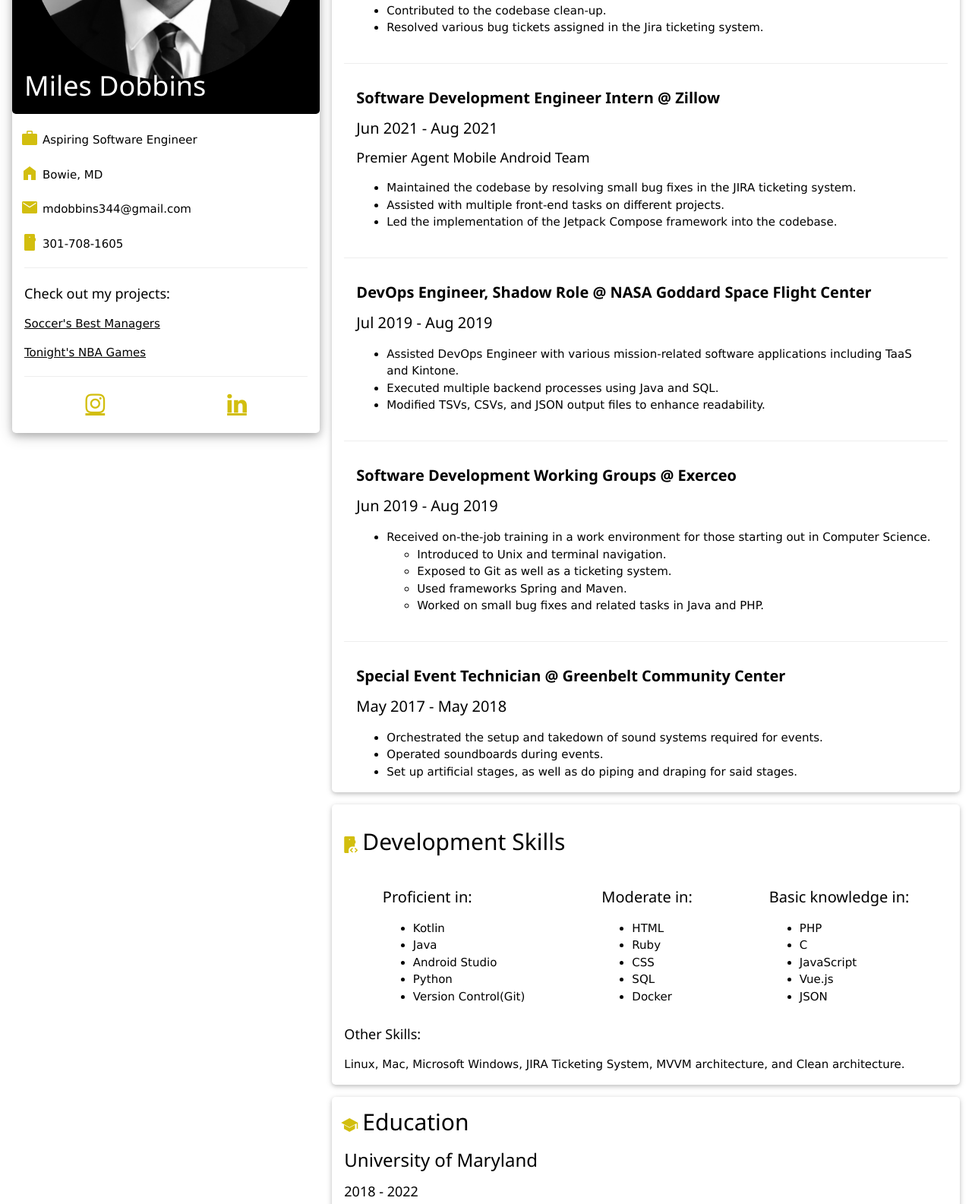
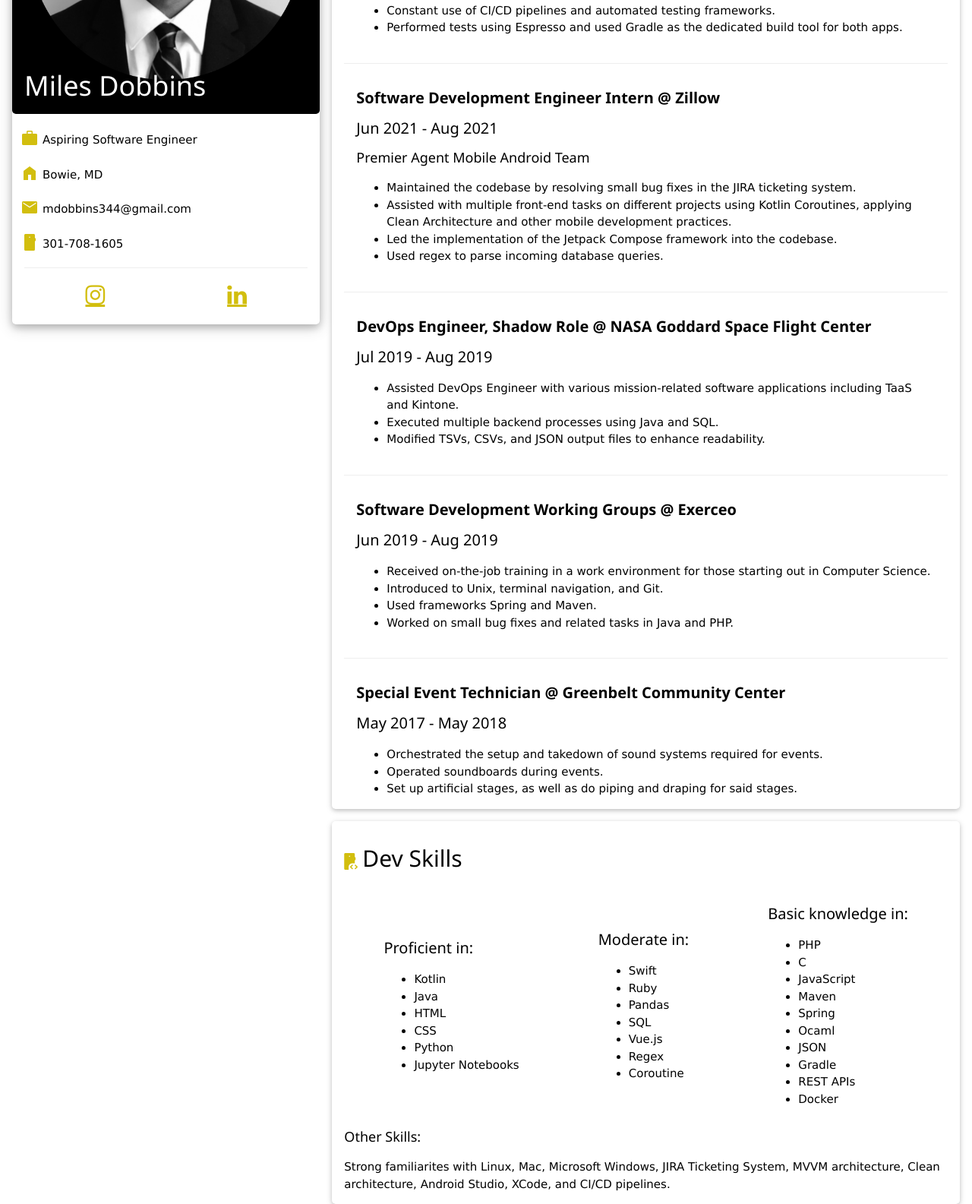
Before and after one commit to MDobbins344/MDobbins344.github.io, a plain HTML site: page index.html in a window 1280 px wide. Shown: the part 310-1895 px from the top of the page at 76% size. Drawn offline with nearby package versions, Linux system fonts and the light colour scheme.

Commit message:
updated work exp

```diff
--- a/index.html
+++ b/index.html
@@ -29,10 +29,6 @@
                         <p><span class="material-symbols-outlined">home</span>Bowie, MD</p>
                         <p><span class="material-symbols-outlined">mail</span>mdobbins344@gmail.com</p> <!-- ***  LOOK INTO ADDING A LINK TO THIS -->
                         <p><span class="material-symbols-outlined">smartphone</span>301-708-1605</p>
-                        <hr>
-                        <h5>Check out my projects:</h5>
-                        <p><a href="/futty.html" target="_blank" rel="noopener noreferrer">Soccer's Best Managers</a></p>
-                        <p><a href="/tonight_games.html" target="_blank" rel="noopener noreferrer">Tonight's NBA Games</a></p>
                         <hr>
                         <div id="addMe">
                             <a href="https://www.instagram.com/md_ed1ts/" target="_blank" rel="noopener noreferrer" class="fa fa-instagram addMe fa-2x"></a>
@@ -83,10 +79,10 @@
                         <h4 class="dates">Jun 2022 - Aug 2022</h4>
                         <h5>Android Shopping Team, Real Estate and Rentals Mobile Apps</h5>
                         <ul>
-                            <li>Worked extensively throughout the MVVM architecture.</li>
-                            <li>Collaborated with team members to refactor one of the primary screens in both the Real Estate and Rentals mobile apps.</li>
-                            <li>Contributed to the codebase clean-up.</li>
-                            <li>Resolved various bug tickets assigned in the Jira ticketing system.</li>
+                            <li>Made API calls to send and receive data from back-end databases.</li>
+                            <li>Collaborated with team members to refactor the primary screen in both the Real Estate and Rentals mobile apps.</li>
+                            <li>Constant use of CI/CD pipelines and automated testing frameworks.</li>
+                            <li>Performed tests using Espresso and used Gradle as the dedicated build tool for both apps.</li>
                         </ul>
                     </div>
 
@@ -98,8 +94,9 @@
                         <h5>Premier Agent Mobile Android Team</h5>
                         <ul>
                             <li>Maintained the codebase by resolving small bug fixes in the JIRA ticketing system.</li>
-                            <li>Assisted with multiple front-end tasks on different projects.</li>
+                            <li>Assisted with multiple front-end tasks on different projects using Kotlin Coroutines, applying Clean Architecture and other mobile development practices.</li>
                             <li>Led the implementation of the Jetpack Compose framework into the codebase.</li>
+                            <li>Used regex to parse incoming database queries.</li>
                         </ul>
                     </div>
 
@@ -122,12 +119,9 @@
                         <h4 class="dates">Jun 2019 - Aug 2019</h4>
                         <ul>
                             <li>Received on-the-job training in a work environment for those starting out in Computer Science.</li>
-                            <ul>
-                                <li>Introduced to Unix and terminal navigation.</li>
-                                <li>Exposed to Git as well as a ticketing system.</li>
-                                <li>Used frameworks Spring and Maven.</li>
-                                <li>Worked on small bug fixes and related tasks in Java and PHP.</li>
-                            </ul>
+                            <li>Introduced to Unix, terminal navigation, and Git.</li>
+                            <li>Used frameworks Spring and Maven.</li>
+                            <li>Worked on small bug fixes and related tasks in Java and PHP.</li>
                         </ul>
                     </div>
 
@@ -146,7 +140,7 @@
                 </div>
 
                 <div class="container card marg-bottom" id="devSkills">
-                    <h2 class="cardHead"><span class="material-symbols-outlined">developer_mode</span>Development Skills</h2>
+                    <h2 class="cardHead"><span class="material-symbols-outlined">developer_mode</span>Dev Skills</h2>
 
                     <div class="skillsBox">
                         <div class="skill">
@@ -154,20 +148,23 @@
                             <ul>
                                 <li>Kotlin</li>
                                 <li>Java</li>
-                                <li>Android Studio</li>
+                                <li>HTML</li>
+                                <li>CSS</li>
                                 <li>Python</li>
-                                <li>Version Control(Git)</li>
+                                <li>Jupyter Notebooks</li>
                             </ul>
                         </div>
 
                         <div class="skill">
                             <h4 class="skillHead">Moderate in:</h4>
                             <ul>
-                                <li>HTML</li>
+                                <li>Swift</li>
                                 <li>Ruby</li>
-                                <li>CSS</li>
+                                <li>Pandas</li>
                                 <li>SQL</li>
-                                <li>Docker</li>
+                                <li>Vue.js</li>
+                                <li>Regex</li>
+                                <li>Coroutine</li>
                             </ul>
                         </div>
 
@@ -177,14 +174,20 @@
                                 <li>PHP</li>
                                 <li>C</li>
                                 <li>JavaScript</li>
-                                <li>Vue.js</li>
+                                <li>Maven</li>
+                                <li>Spring</li>
+                                <li>Ocaml</li>
                                 <li>JSON</li>
+                                <li>Gradle</li>
+                                <li>REST APIs</li>
+                                <li>Docker</li>
                             </ul>
                         </div>
 
                     </div>
 
-                    <h5 class="otherSkills">Other Skills:</h5><p>Linux, Mac, Microsoft Windows, JIRA Ticketing System, MVVM architecture, and Clean architecture.</p>
+                    <h5 class="otherSkills">Other Skills:</h5><p>Strong familiarites with Linux, Mac, Microsoft Windows, JIRA Ticketing System,
+                                                                    MVVM architecture, Clean architecture, Android Studio, XCode, and CI/CD pipelines.</p>
 
                 </div>
 
@@ -200,7 +203,7 @@
                 </div>
 
                 <div class="container card marg-bottom" id="miscSkills">
-                    <h2 class="miscHead"><span class="material-symbols-outlined">landscape</span>Other Skills</h2>
+                    <h2 class="miscHead"><span class="material-symbols-outlined">landscape</span>Other Interests</h2>
                     <div class="photoSkill">
                         <h4><span class="material-symbols-outlined">photo_camera</span>Photography</h4>
                         <div class="photoBox">
```
